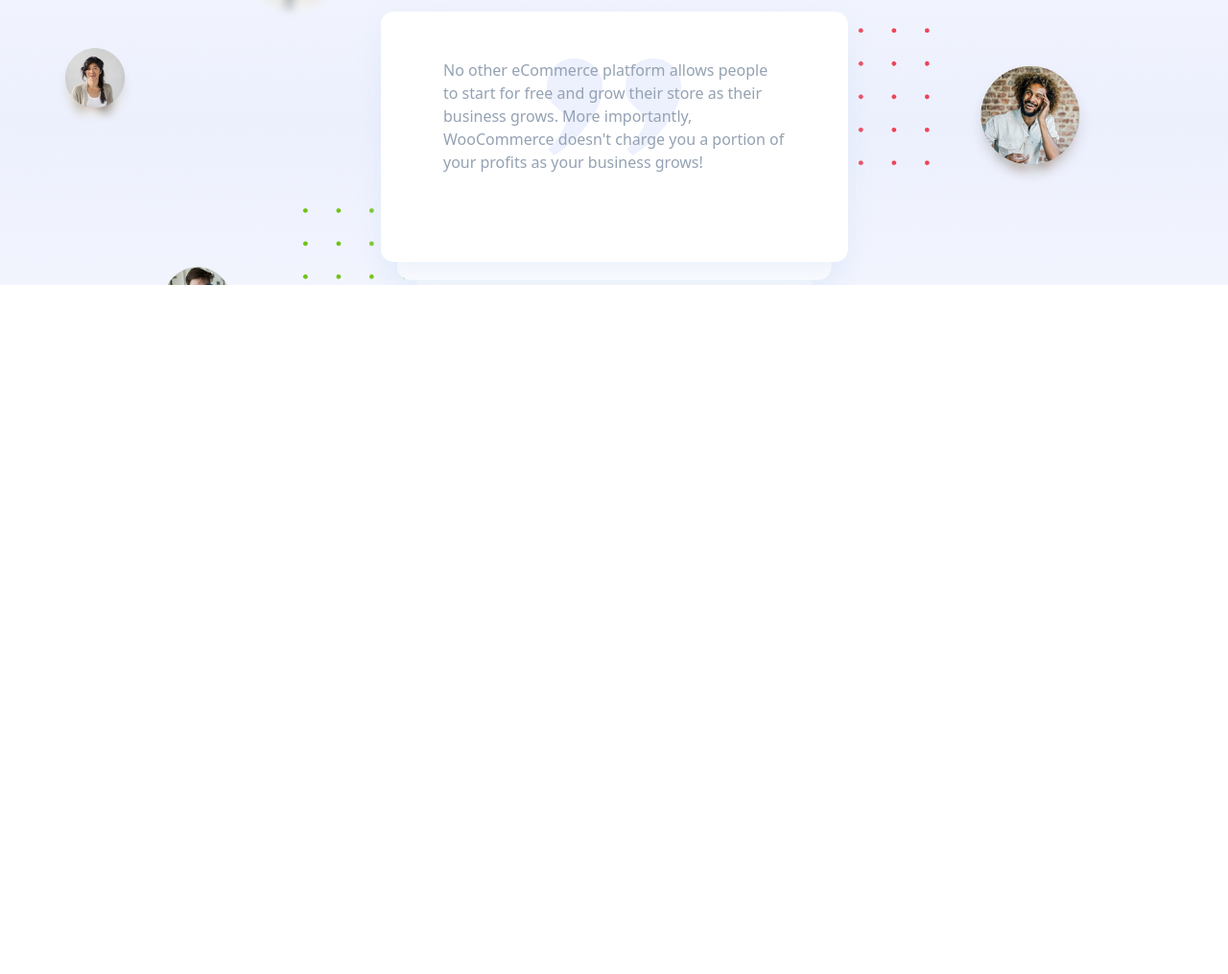
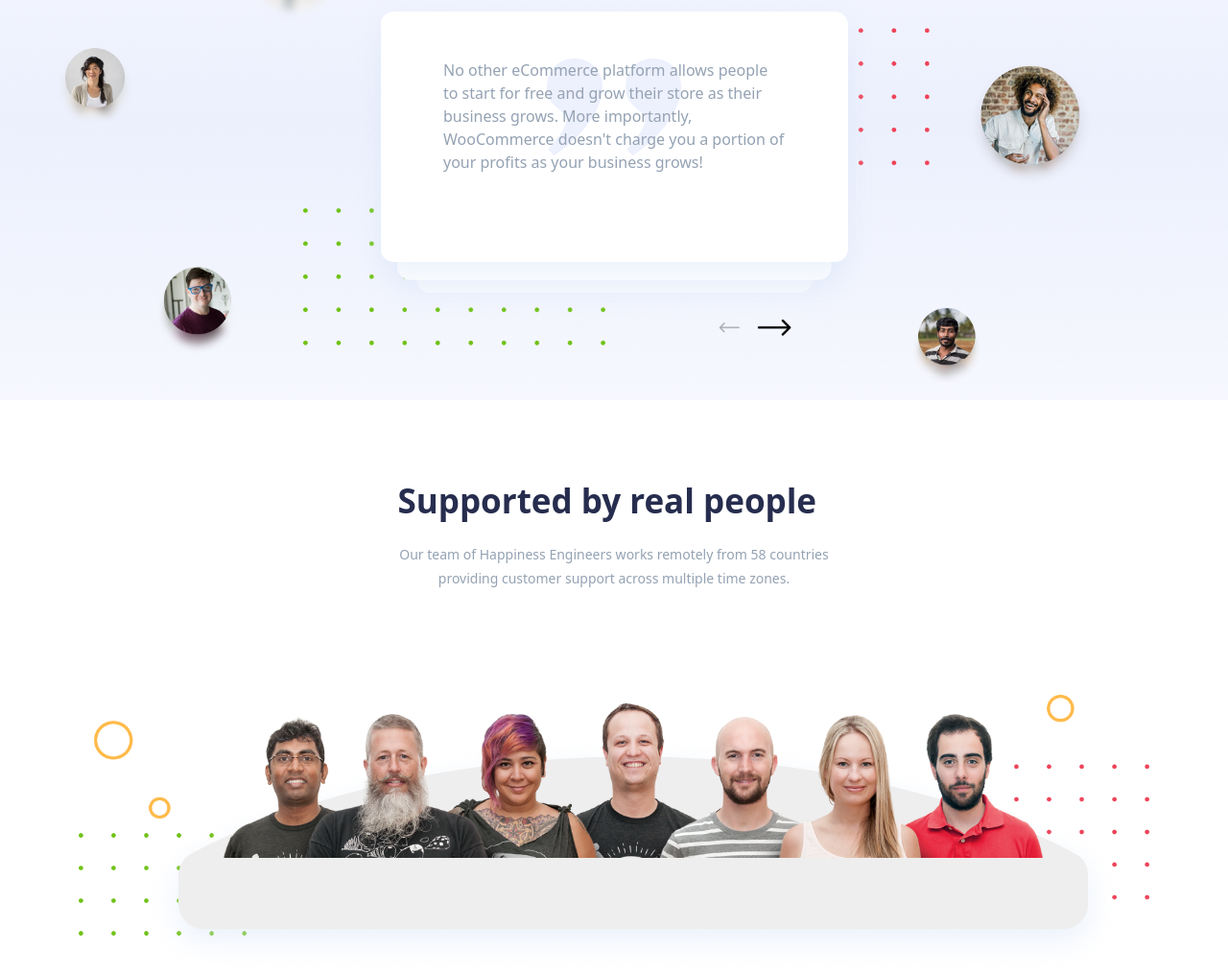
Before and after one commit to codeacademyprogramming/04-05-2021-Gunel99, a plain HTML site: page 04.05.21/index.html in a window 1280 px wide. Shown: the part 2771-3786 px from the top of the page at 96% size. Before the commit the page ends 3068 px from the top, so only its background shows below. Drawn offline with nearby package versions, Linux system fonts and the light colour scheme.

Commit message:
Added support section

```diff
--- a/04.05.21/assets/css/style.css
+++ b/04.05.21/assets/css/style.css
@@ -153,9 +153,9 @@ header{
 
 /* testimonial */
 #testimonial{
+    padding: 100px 0 220px;
     background: url(../../img/testimonials-section.png) no-repeat;
     background-size: cover;
-    padding: 100px 0;
 }
 #testimonial .row:last-child{
     margin-top: 85px;
@@ -175,3 +175,25 @@ header{
 #testimonial .content p{
     color: #94A2B3;
 }
+
+/* support */
+#support .title{
+    padding: 70px 0;
+}
+#support .title h4{
+    font-weight: bold;
+    font-size: 35px;
+    line-height: 70px;
+    color: #272D4E;
+}
+#support .title p{
+    color: #94A2B3;
+    text-align: center;
+    font-weight: normal;
+    font-size: 14px;
+    line-height: 25px;
+}
+/* #support .content{
+    background: #5F37EF;
+    color: #fff;
+} */
--- a/04.05.21/index.html
+++ b/04.05.21/index.html
@@ -207,7 +207,23 @@
         </section>
         <!-- Testimonial end -->
 
-
+        <!-- Support start -->
+        <section id="support">
+            <div class="container">
+                <div class="row justify-content-center">
+                    <div class="col-lg-5">
+                        <div class="title">
+                            <h4>Supported by real people</h4>
+                            <p>Our team of Happiness Engineers works remotely from 58 countries providing customer support across multiple time zones.</p>
+                        </div>
+                    </div>
+                    <div class="image">
+                        <img src="img/people-section.png" alt="People">
+                    </div>
+                </div>
+            </div>
+        </section>
+        <!-- Support end -->
     </main>
     <footer></footer>
 
```
Also changed, not shown: 04.05.21/img/people-section.png (added).
